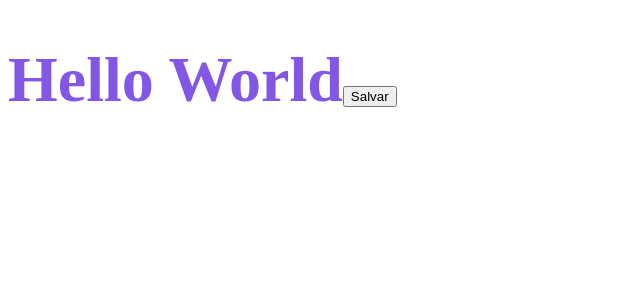
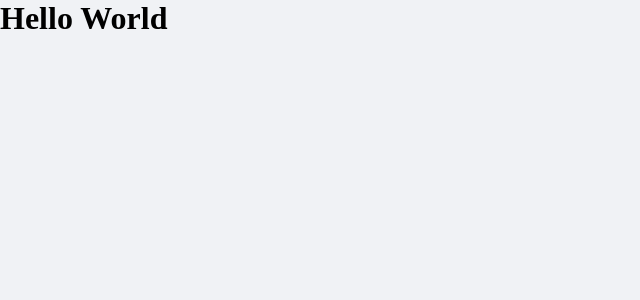
Before and after one commit to Lucianobarretto/Ignite_reactjs_dtmoney, a React (Create React App) app: page / in a window 1280 px wide. Shown: the top 300 px of the page, without its empty margins (0-640 px from the left). Built offline with nearby package versions, Linux system fonts and the light colour scheme.

Commit message:
Criando estilos globais

```diff
--- a/public/index.html
+++ b/public/index.html
@@ -3,6 +3,8 @@
   <head>
     <meta charset="utf-8" />
     <meta name="viewport" content="width=device-width, initial-scale=1" />
+
+    <link rel="shortcut icon" href="favicon.png" type="image/png">
 
     <title>dtmoney</title>
   </head>
--- a/src/App.tsx
+++ b/src/App.tsx
@@ -1,17 +1,10 @@
-import styled from 'styled-components'
-
-const Title = styled.h1`
-  font-size: 64px;
-  color: #8257e6;
-`
+import { GlobalStyle } from "./styles/global";
 
 export function App() {
   return (
     <div className="App">
-      <Title>
-        Hello World
-        <button>Salvar</button>
-      </Title>
+      <h1>Hello World</h1>
+      <GlobalStyle />
     </div>
   );
 }
--- /dev/null
+++ b/src/styles/global.ts
@@ -0,0 +1,48 @@
+import { createGlobalStyle } from 'styled-components'
+
+export const GlobalStyle = createGlobalStyle`
+  :root {
+    --red: #e52e4d;
+    --blue: #5429cc;
+
+    --blue-light: #6933ff;
+
+    --text-title: #363f5f;
+    --text-body: #969cb3;
+
+    --background: #f0f2f5;
+    --shape: #ffffff;
+  }
+
+  * {
+    margin: 0;
+    padding: 0;
+    box-sizing: border-box;
+  }
+
+  // font-size: 16px (Desktop)
+          // REM = 1rem = font-size(16px)
+  html {
+    @media (max-width: 1080px) {
+      font-size: 93.75%; // 15px
+    }
+
+    @media (max-width: 720px) {
+      font-size: 87.5%; // 14px
+    }
+  }
+
+  body {
+    background: var(--background);
+    -webkit-font-smoothing: antialiased;
+  }
+
+  button {
+    cursor: pointer;
+  }
+
+  [disabled] {
+    opacity: 0.6;
+    cursor: not-allowed;
+  }
+`
```
